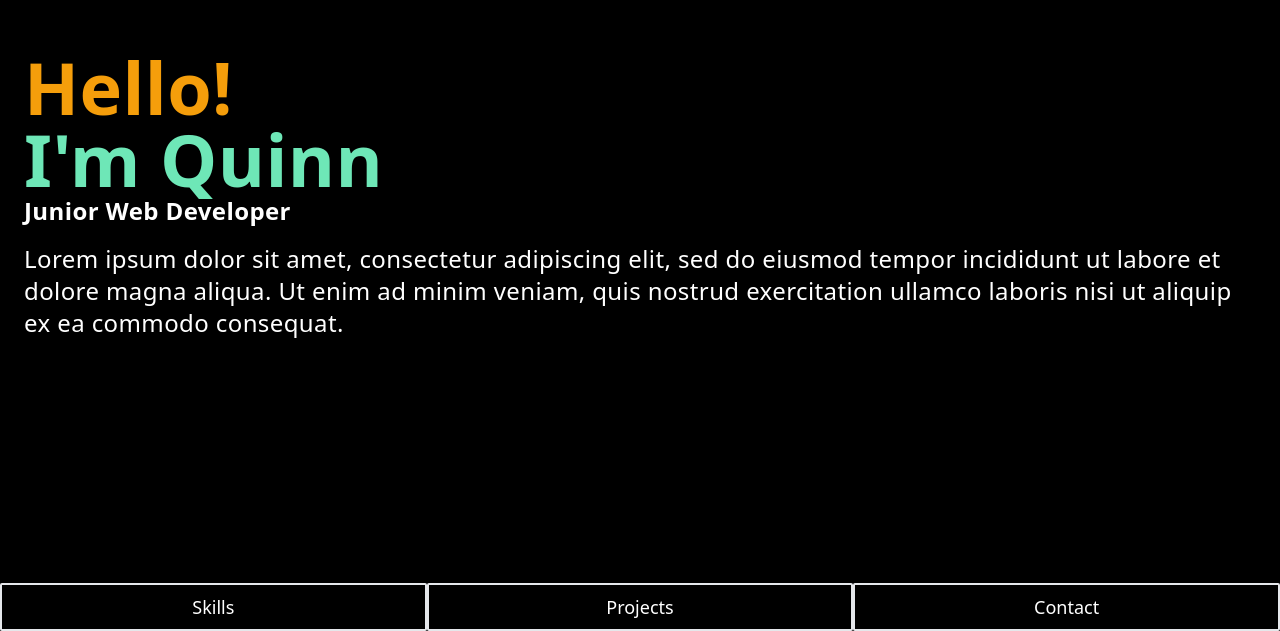
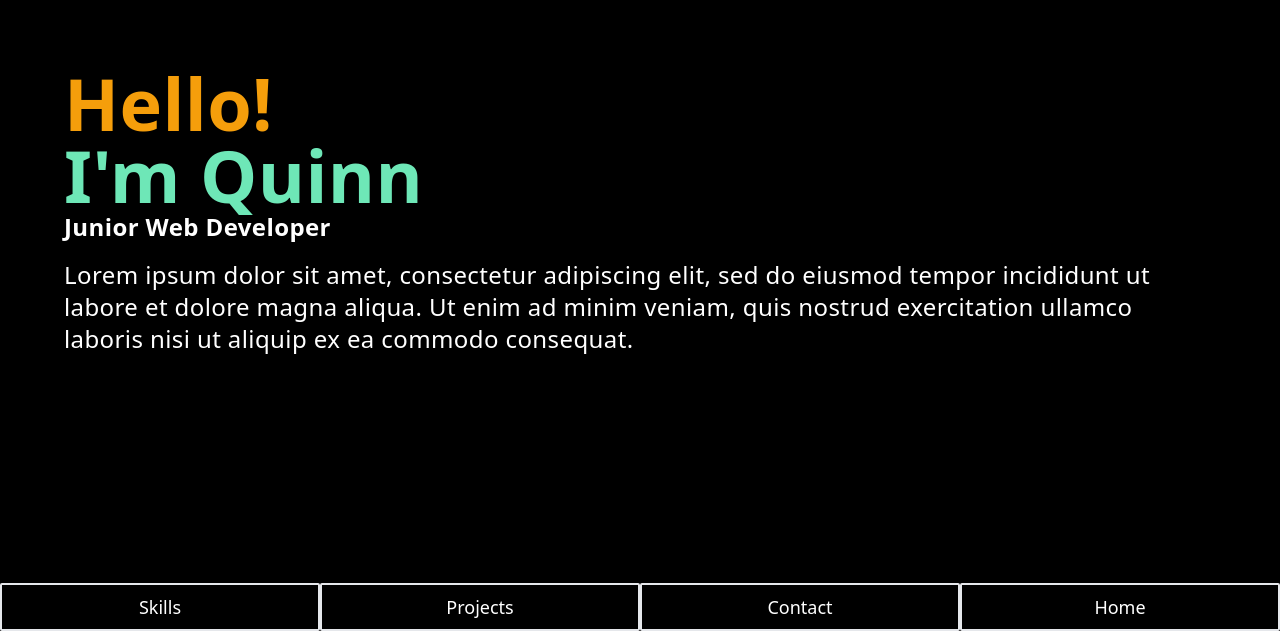
Before and after one commit to QMaximillian/quinn-personal-website, a Next.js app: page / in a window 1280 px wide. Shown: the part 169-800 px from the top of the page. Built offline with nearby package versions, Linux system fonts and the light colour scheme.

Commit message:
Complete reorganization and adjustment to start from scratch

```diff
--- a/components/DeveloperPreview.js
+++ b/components/DeveloperPreview.js
@@ -1,11 +1,10 @@
 import * as React from 'react'
-import skills from '../skills.json'
 
 const lorem =
   'Lorem ipsum dolor sit amet, consectetur adipiscing elit, sed do eiusmod tempor incididunt ut labore et dolore magna aliqua. Ut enim ad minim veniam, quis nostrud exercitation ullamco laboris nisi ut aliquip ex ea commodo consequat.'
 function DeveloperPreview() {
   return (
-    <div className="w-full tracking-wide text-white font-bold flex flex-col justify-center items-center h-full">
+    <div className="max-w-6xl w-full tracking-wide text-white font-bold flex flex-col justify-center items-center h-full">
       <div className="w-full">
         <div className="text-yellow-500 text-6xl md:text-7xl">Hello! </div>
         <div className="text-green-300 text-6xl md:text-7xl">
@@ -17,31 +16,6 @@ function DeveloperPreview() {
         </div>
         <div className="mt-4 sm:text-2xl font-light ">{lorem}</div>
       </div>
-      {/* <div className="mt-5 w-full">
-        <div className="text-2xl md:text-4xl text-green-300 underline">
-          Skills
-        </div>
-        {skills.map((skill) => {
-          return (
-            <div className="text-lg sm:text-2xl" key={skill.name}>
-              <div className="">{skill.name}</div>
-              <div className="">
-                {skill.frameworks?.map((framework, i) => (
-                  <span
-                    key={framework}
-                    className=" text-yellow-500 first:pl-2 font-medium"
-                  >
-                    {framework}
-                    <span className="mx-2">
-                      {i !== skill.frameworks.length - 1 && `•`}
-                    </span>
-                  </span>
-                ))}
-              </div>
-            </div>
-          )
-        })}
-      </div> */}
     </div>
   )
 }
--- a/components/Navigation.js
+++ b/components/Navigation.js
@@ -1,26 +1,30 @@
+/* eslint-disable jsx-a11y/anchor-is-valid */
 import * as React from 'react'
+import Link from 'next/link'
 
 function Navigation() {
   return (
     <nav className="flex w-full text-white">
-      <button
-        type="button"
-        className="h-12 w-1/3  rounded-sm py-2 sm:min-w-min text-md md:text-lg text-center border-2 hover:text-green-300 hover:border-green-300 focus:text-green-300 focus:border-green-300 active:text-green-300 active:border-green-300"
-      >
-        Skills
-      </button>
-      <button
-        type="button"
-        className="h-12 w-1/3  rounded-sm py-2 sm:min-w-min text-md md:text-lg text-center border-2 hover:text-green-300 hover:border-green-300 focus:text-green-300 focus:border-green-300 active:text-green-300 active:border-green-300"
-      >
-        Projects
-      </button>
-      <button
-        type="button"
-        className="h-12 w-1/3  rounded-sm py-2 sm:min-w-min text-md md:text-lg text-center border-2 hover:text-green-300 hover:border-green-300 focus:text-green-300 focus:border-green-300 active:text-green-300 active:border-green-300"
-      >
-        Contact
-      </button>
+      <Link href="/skills">
+        <a className="h-12 w-1/3  rounded-sm py-2 sm:min-w-min text-md md:text-lg text-center border-2 hover:text-green-300 hover:border-green-300 focus:text-green-300 focus:border-green-300 active:text-green-300 active:border-green-300">
+          Skills
+        </a>
+      </Link>
+      <Link href="/projects">
+        <a className="h-12 w-1/3  rounded-sm py-2 sm:min-w-min text-md md:text-lg text-center border-2 hover:text-green-300 hover:border-green-300 focus:text-green-300 focus:border-green-300 active:text-green-300 active:border-green-300">
+          Projects
+        </a>
+      </Link>
+      <Link href="/contact">
+        <a className="h-12 w-1/3  rounded-sm py-2 sm:min-w-min text-md md:text-lg text-center border-2 hover:text-green-300 hover:border-green-300 focus:text-green-300 focus:border-green-300 active:text-green-300 active:border-green-300">
+          Contact
+        </a>
+      </Link>
+      <Link href="/">
+        <a className="h-12 w-1/3  rounded-sm py-2 sm:min-w-min text-md md:text-lg text-center border-2 hover:text-green-300 hover:border-green-300 focus:text-green-300 focus:border-green-300 active:text-green-300 active:border-green-300">
+          Home
+        </a>
+      </Link>
     </nav>
   )
 }
--- /dev/null
+++ b/layouts/BaseLayout.js
@@ -0,0 +1,20 @@
+import PropTypes from 'prop-types'
+import Navigation from '../components/Navigation'
+
+function BaseLayout({ children }) {
+  return (
+    <>
+      {children}
+      <div className="absolute right-0 left-0 bottom-0 z-10 bg-black">
+        <Navigation />
+      </div>
+    </>
+  )
+}
+
+BaseLayout.propTypes = {
+  children: PropTypes.node.isRequired,
+}
+
+BaseLayout.displayName = 'BaseLayout'
+export default BaseLayout
--- a/package.json
+++ b/package.json
@@ -8,6 +8,7 @@
     "start": "next start"
   },
   "dependencies": {
+    "framer-motion": "^3.10.5",
     "next": "10.0.5",
     "react": "17.0.1",
     "react-dom": "17.0.1",
--- a/pages/_app.js
+++ b/pages/_app.js
@@ -1,6 +1,8 @@
 import PropTypes from 'prop-types'
+import Navigation from '../components/Navigation'
 import '../styles/globals.css'
-import Navigation from '../components/Navigation'
+import BaseLayout from '../layouts/BaseLayout'
+import { motion, AnimatePresence } from 'framer-motion'
 // @font-face {
 //   font-family: 'Cera Pro Regular';
 //   src: url('/fonts/CeraPRO-Regular.ttf');
@@ -24,17 +26,31 @@ import Navigation from '../components/Navigation'
 //   height: 100vh;
 // }
 
-function MyApp({ Component, pageProps }) {
+function MyApp({ Component, pageProps, router }) {
   return (
-    <div className="h-full w-full bg-black flex flex-col">
-      <Component {...pageProps} />
-      <Navigation />
-    </div>
+    <BaseLayout>
+      <AnimatePresence exitBeforeEnter>
+        <main className="h-screen w-full bg-black flex flex-col">
+          <motion.div
+            key={router.route}
+            initial={{ opacity: 0 }}
+            animate={{ opacity: 1 }}
+            exit={{ opacity: 0 }}
+            className="h-full flex justify-center p-6 mb-10"
+          >
+            <Component {...pageProps} />
+          </motion.div>
+        </main>
+      </AnimatePresence>
+    </BaseLayout>
   )
 }
 
 MyApp.propTypes = {
   Component: PropTypes.func.isRequired,
   pageProps: PropTypes.shape({}).isRequired,
+  router: PropTypes.shape({
+    route: PropTypes.string.isRequired,
+  }).isRequired,
 }
 export default MyApp
--- /dev/null
+++ b/pages/contact.js
@@ -0,0 +1,13 @@
+import Head from 'next/head'
+
+export default function Contact() {
+  return (
+    <>
+      <Head>
+        <title>Contact</title>
+        <link rel="icon" href="/favicon.ico" />
+      </Head>
+      <div className="h-screen justify-start overflow-y-auto" />
+    </>
+  )
+}
--- a/pages/index.js
+++ b/pages/index.js
@@ -8,9 +8,8 @@ export default function Home() {
         <title>Home</title>
         <link rel="icon" href="/favicon.ico" />
       </Head>
-      <main className="px-6 pb-6 h-auto flex flex-grow flex-col justify-center ">
-        <DeveloperPreview />
-      </main>
+
+      <DeveloperPreview />
     </>
   )
 }
--- /dev/null
+++ b/pages/projects.js
@@ -0,0 +1,12 @@
+import Head from 'next/head'
+
+export default function Projects() {
+  return (
+    <>
+      <Head>
+        <title>Projects</title>
+        <link rel="icon" href="/favicon.ico" />
+      </Head>
+    </>
+  )
+}
--- /dev/null
+++ b/pages/skills.js
@@ -0,0 +1,38 @@
+import Head from 'next/head'
+import skills from '../skills.json'
+
+export default function Skills() {
+  return (
+    <>
+      <Head>
+        <title>Skills</title>
+        <link rel="icon" href="/favicon.ico" />
+      </Head>
+      <div className="mt-5 w-full">
+        <div className="text-2xl md:text-4xl text-green-300 underline">
+          Skills
+        </div>
+        {skills.map((skill) => {
+          return (
+            <div className="text-lg sm:text-2xl text-white" key={skill.name}>
+              <div className="">{skill.name}</div>
+              <div className="">
+                {skill.frameworks?.map((framework, i) => (
+                  <span
+                    key={framework}
+                    className=" text-yellow-500 first:pl-2 font-medium"
+                  >
+                    {framework}
+                    <span className="mx-2">
+                      {i !== skill.frameworks.length - 1 && `•`}
+                    </span>
+                  </span>
+                ))}
+              </div>
+            </div>
+          )
+        })}
+      </div>
+    </>
+  )
+}
```
